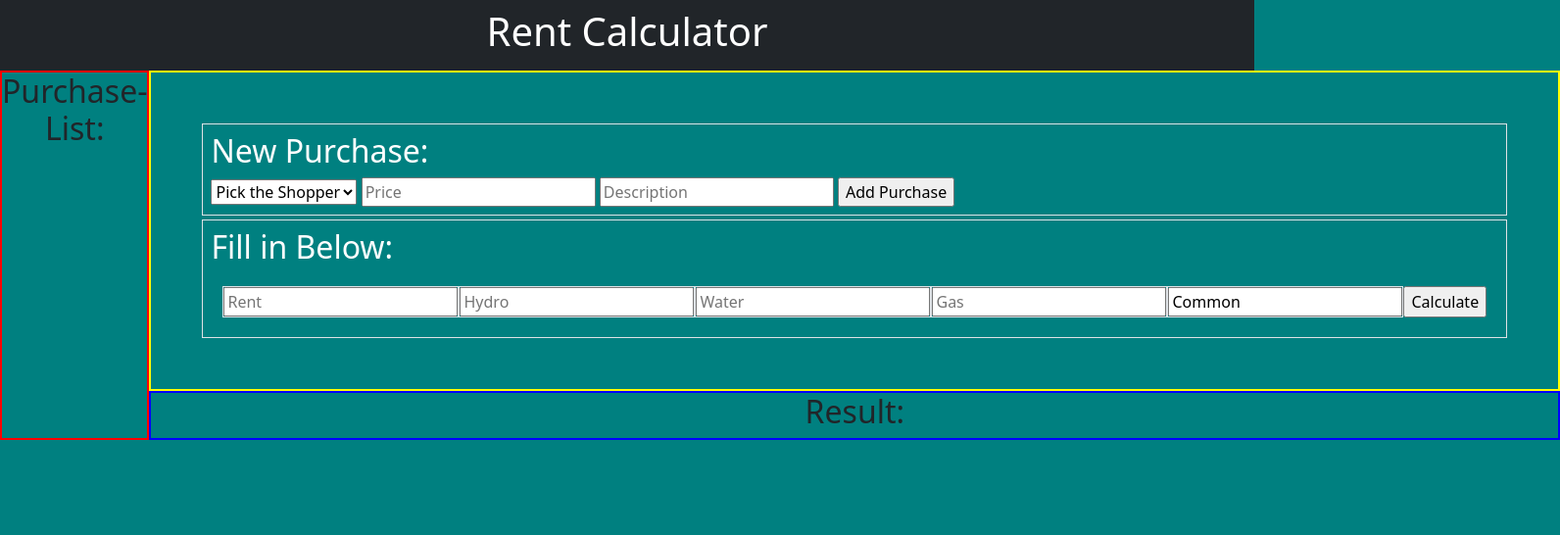
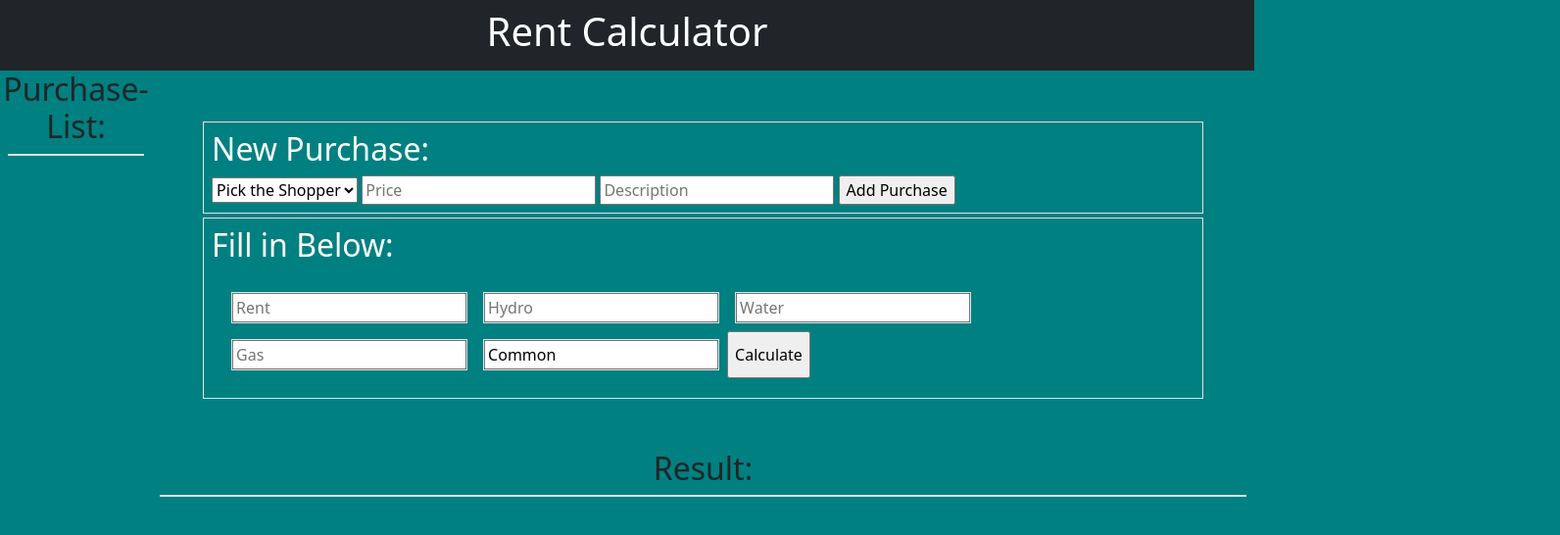
Before and after one commit to KKkaran/trailridgeapp, a website: page public/index.html in a window 1280 px wide. Shown: the whole page at 98% size, 1592 px wide, since content can reach past the window. Drawn offline with nearby package versions, Linux system fonts and the light colour scheme; no server answers.

Commit message:
styling complete

```diff
--- a/db/purchases.json
+++ b/db/purchases.json
@@ -1 +1 @@
-[{"name":"Bobin","price":"10","desc":"laptop","id":25},{"name":"Arsh","price":"20","desc":"Salmon","id":3},{"name":"Sukhii","price":"54","desc":"Toilet Paper","id":57},{"name":"Arsh","price":"30","desc":"Peanut Butter","id":8},{"name":"Bobin","price":"100","desc":"Silverware","id":75},{"name":"Bobin","price":"50","desc":"Milk Eggs","id":44}]
+[{"name":"Bobin","price":"100","desc":"Shit","id":86},{"name":"Bobin","price":"10","desc":"laptop","id":25},{"name":"Arsh","price":"20","desc":"Salmon","id":3},{"name":"Sukhii","price":"54","desc":"Toilet Paper","id":57},{"name":"Arsh","price":"30","desc":"Peanut Butter","id":8},{"name":"Bobin","price":"100","desc":"Silverware","id":75},{"name":"Bobin","price":"50","desc":"Milk Eggs","id":44}]
--- a/public/assets/css/style.css
+++ b/public/assets/css/style.css
@@ -2,12 +2,3 @@ body {
   background-color: teal;
   color: white;
 }
-.list-purchases{
-    border: 2px solid red;
-}
-.operations{
-    border: 2px solid yellow;
-}
-.displayResult{
-    border: 2px solid blue;
-}
--- a/public/assets/js/index.js
+++ b/public/assets/js/index.js
@@ -36,6 +36,7 @@ const renderPurchases = async(list2)=>{//will display the purchases made
         container.append(el1)
     })
     $(".showpurchases").replaceWith(container)
+    $(".newpurchase").trigger("reset")
 
 }
 const renderSelect = (list)=>{//will fill the select on reload
@@ -133,15 +134,7 @@ const commonCalc = ()=>{
 
 
 
-    const container = $("<div>").addClass("dr text-center p-2")
-    net2pay.forEach(li=>{
-        const el1 = $("<div>").addClass(li.id)
-        const el = $("<h4>")
-        el.html(`${li.name} --- ${li.netnet}`)
-        el1.append(el)
-        container.append(el1)
-    })
-    $(".dr").replaceWith(container)
+
 
 
 
@@ -255,11 +248,23 @@ const calcRent = (arrayPeople)=>{
         }
     )
     console.log(members)
+    const container = $("<div>").addClass("dr text-center p-2")
+    members.forEach(li=>{
+        const el1 = $("<div>").addClass(li.id)
+        const el = $("<h4>")
+        el.html(`${li.name} --- ${li.net}`)
+        el1.append(el)
+        container.append(el1)
+    })
+    $(".dr").replaceWith(container)
+    //$(".tbd").html("")
 }
 
 $(".newpurchase").on("submit",(e)=>{
     e.preventDefault()
     postPurchase().then(getPurchases).then(renderPurchases)
+
+
 })
 
 $(".calcres").on("submit", (e)=>{
--- a/public/index.html
+++ b/public/index.html
@@ -33,41 +33,33 @@
                 </div>
                 <div class="calcrent border p-2 m-1">
                     <h2>Fill in Below:</h2>
-                    <div class="d-flex">
+                    <div class="d-flex ">
                         <form action="" class="calcres p-1">
 
-                            <div class="d-flex m-2">
-                                <div class="border addCheck1">
+                            <div class="d-flex m-2 flex-wrap">
+                                <div class="border m-2 addCheck1">
                                     <input type="number" placeholder="Rent" name="rent" class="rent" required><br>
 
                                 </div>
-                                <div class="border addCheck2">
+                                <div class="border m-2 addCheck2">
                                      <input type="number" placeholder="Hydro" name="hydro" class="hydro" ><br>
 
                                 </div>
-                                 <div class=" border addCheck3">
+                                 <div class=" border m-2 addCheck3">
                                      <input type="number" placeholder="Water" name="water" class="water" ><br>
 
+                                 </div>
+                                 <div class=" border m-2 addCheck4">
+                                     <input type="number" placeholder="Gas" name="gas" class="gas" ><br>
 
                                  </div>
-                                 <div class=" border addCheck4">
-                                     <input type="number" placeholder="Gas" name="gas" class="gas" ><br>
-
-
-                                 </div>
-                                 <div class=" border addCheck5">
+                                 <div class="border m-2 addCheck5 ">
                                      <input type="text" placeholder="Common" name="common" class="common" value="Common" readonly><br>
 
 
                                  </div>
                                  <input type="submit" value="Calculate">
                             </div>
-
-
-
-
-
-
                         </form>
                     </div>
 
@@ -76,7 +68,7 @@
             <div class="displayResult">
                 <div>
                     <h2 class="text-dark text-center">Result:</h2>
-                    <div class="dr">
+                    <div class="dr border m-2 border">
 
                     </div>
                 </div>
@@ -85,7 +77,7 @@
         <div class="list-purchases w-md-25 flex-grow-1 order-md-1">
             <div class="purchases text-center">
                 <h2 class="text-dark">Purchase-List:</h2>
-                <div class="showpurchases">
+                <div class="showpurchases border m-2">
 
                 </div>
                 <!-- <h2>Karan Sodhi   <span class="bg-dark p-1">X</span></h2> -->
```
